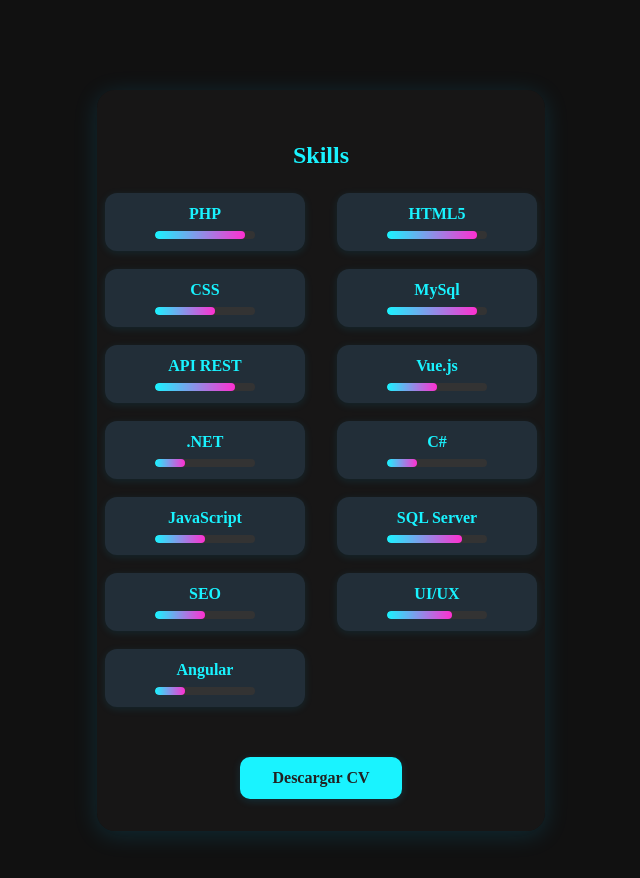
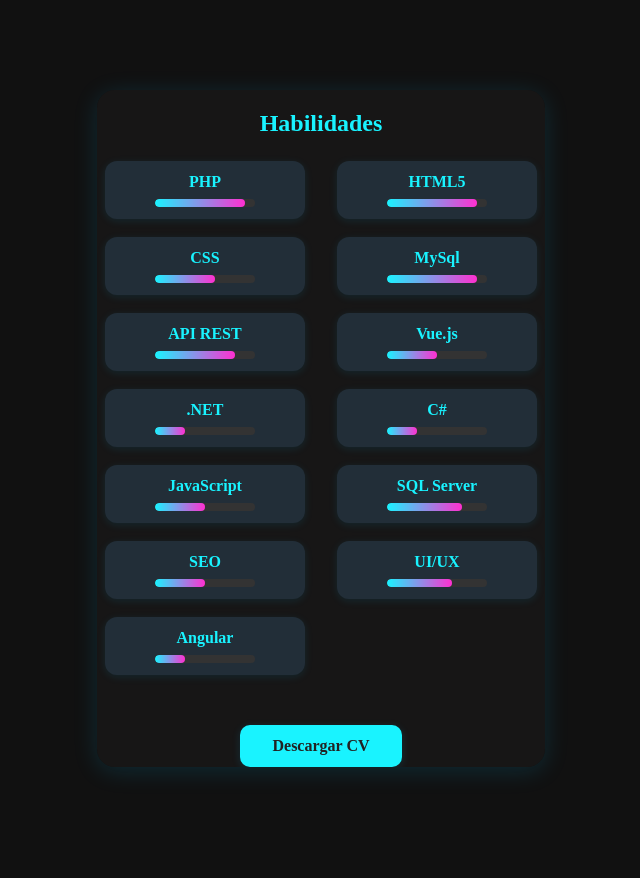
Before and after one commit to watefa1/gabrielguevara.portafolio, an Angular app: page / in a window 1280 px wide. Shown: the part 2700-3578 px from the top of the page, without its empty margins (319-959 px from the left). Built offline with nearby package versions, Linux system fonts and the light colour scheme; a web font is replaced by a local one.

Commit message:
ajustes de traduccion y contenedores

```diff
--- a/src/app/app.ts
+++ b/src/app/app.ts
@@ -132,7 +132,7 @@
 
   setLang(lang: 'es' | 'en') {
     const t = this.translations[lang];
-    const ids = {
+  const ids = {
       'nav-sobre-mi': t.nav.sobreMi,
       'nav-proyectos': t.nav.proyectos,
       'nav-skills': t.nav.skills,
@@ -156,12 +156,26 @@
       'contacto-label-subject': t.contacto.labelSubject,
       'contacto-label-message': t.contacto.labelMessage,
       'contacto-btn': t.contacto.btn,
-      'contacto-social-label': t.contacto.socialLabel,
+  'contacto-social-label': t.contacto.socialLabel,
+  'skills-title': t.nav.skills,
     };
 
     for (const id in ids) {
       const el = document.getElementById(id);
       if (el) el.textContent = ids[id as keyof typeof ids] as string;
+    }
+
+    // Mostrar/ocultar botón de CV según idioma
+    const cvBtnEs = document.getElementById('cv-btn-es');
+    const cvBtnEn = document.getElementById('cv-btn-en');
+    if (cvBtnEs && cvBtnEn) {
+      if (lang === 'es') {
+        cvBtnEs.style.display = '';
+        cvBtnEn.style.display = 'none';
+      } else {
+        cvBtnEs.style.display = 'none';
+        cvBtnEn.style.display = '';
+      }
     }
 
     const phs = {
@@ -215,7 +229,9 @@
         } else if (targetId === '#app-proyectos') {
           scrollTo = elementTop - navHeight; // Offset menor para que quede más arriba
         } else if (targetId === '#app-skills') {
-          scrollTo = elementTop - navHeight - centerOffset;
+          scrollTo = elementTop - navHeight;
+        } else if (targetId === '#app-contacto') {
+          scrollTo = elementTop - navHeight;
         }
         window.scrollTo({ top: scrollTo, behavior: 'smooth' });
         this.closeMenu();
--- a/src/app/skills/skills.html
+++ b/src/app/skills/skills.html
@@ -1,5 +1,5 @@
 <section id="app-skills" class="skills-cv-container">
-  <h2 class="skills-title">Skills</h2>
+  <h2 class="skills-title" id="skills-title">Skills</h2>
   <div class="skills-list">
     <div class="skill-badge">PHP <div class="skill-bar"><div class="skill-bar-fill" style="width:90%"></div></div></div>
     <div class="skill-badge">HTML5 <div class="skill-bar"><div class="skill-bar-fill" style="width:90%"></div></div></div>
@@ -15,6 +15,6 @@
     <div class="skill-badge">UI/UX <div class="skill-bar"><div class="skill-bar-fill" style="width:65%"></div></div></div>
     <div class="skill-badge">Angular <div class="skill-bar"><div class="skill-bar-fill" style="width:30%"></div></div></div>
   </div>
-  <a href="assets\cv_gabrielguevara_es.pdf" download class="cv-download-btn" id="cv-btn-es">Descargar CV</a>
-  <a href="assets\cv-gabriel-guevara.pdf" download class="cv-download-btn" id="cv-btn-en" style="display:none">Download CV</a>
+  <a href="assets/cv_gabrielguevara_es.pdf" download class="cv-download-btn" id="cv-btn-es">Descargar CV</a>
+  <a href="assets/cv-gabriel-guevara.pdf" download class="cv-download-btn" id="cv-btn-en" style="display:none">Download CV</a>
 </section>
--- a/src/app/sobre-mi/sobre-mi.css
+++ b/src/app/sobre-mi/sobre-mi.css
@@ -46,16 +46,13 @@
   100% { box-shadow: 0 0 32px 8px #19f3ff, 0 0 64px 16px #ff2fd0; }
 }
 .skills-cv-container {
-  margin-top: 40px;
   background: rgba(26,25,25,0.7);
   border-radius: 18px;
-  padding: 32px 24px;
   box-shadow: 0 4px 24px rgba(1,196,255,0.15);
   text-align: center;
   max-width: 700px;
   margin-left: auto;
   margin-right: auto;
-  min-height: 340px;
   display: flex;
   flex-direction: column;
   align-items: center;
```
